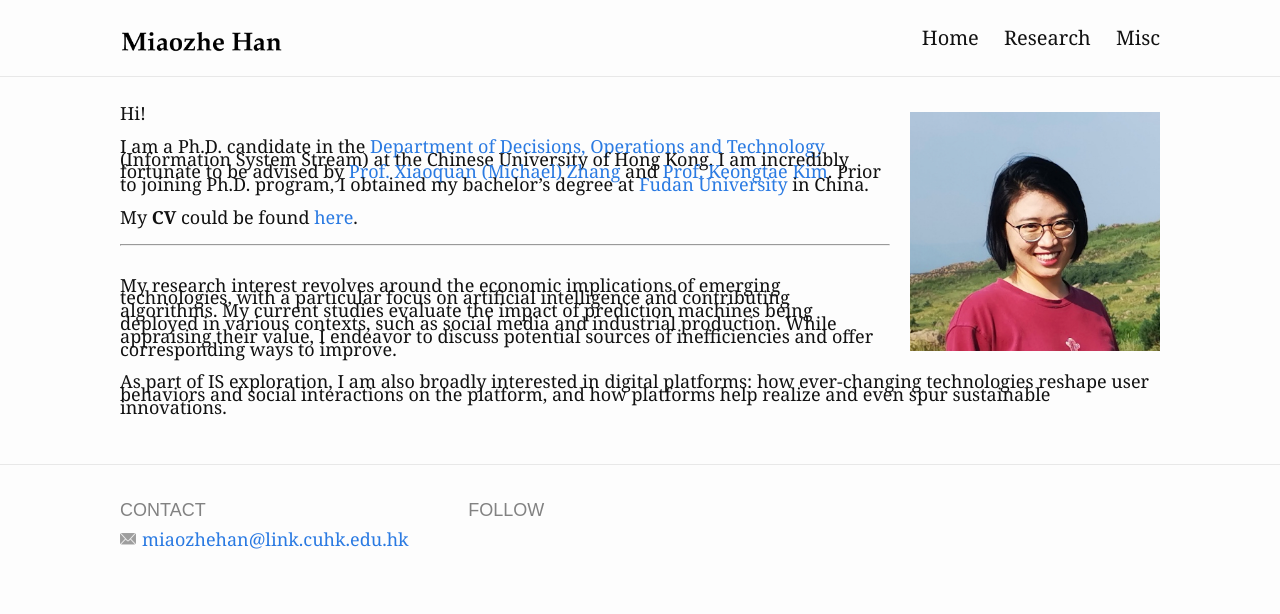
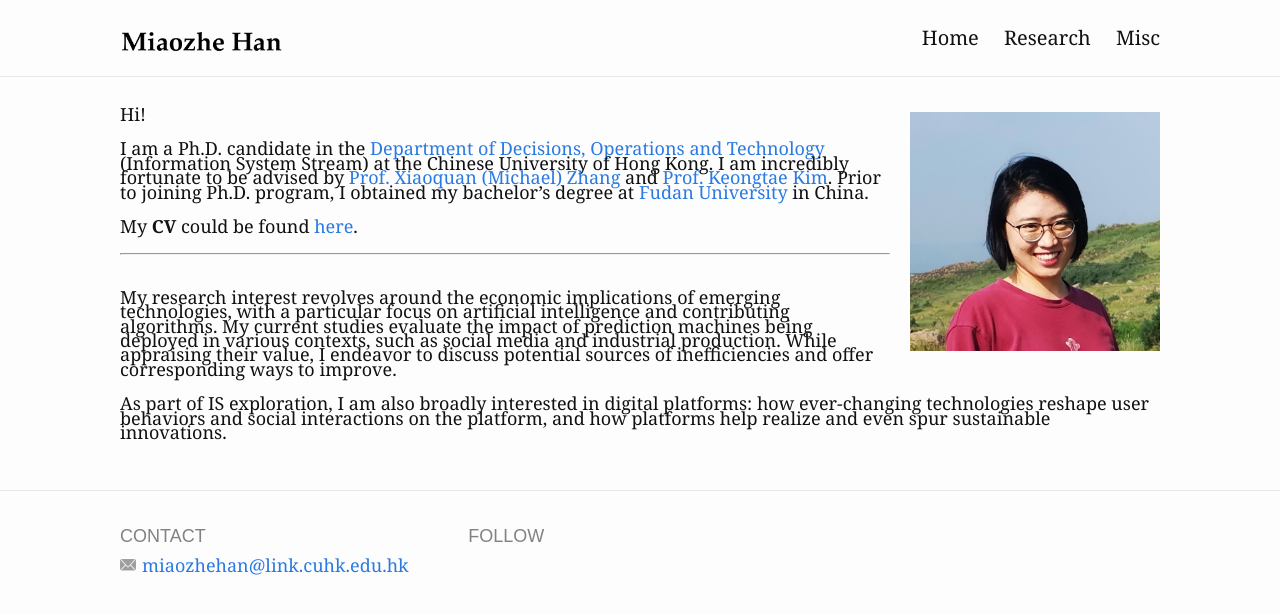
Before and after one commit to miaozhehan99/miaozhehan99.github.io, a Jekyll site: the page built from index.md, in a window 1280 px wide. Shown: the top 614 px of the page. Built offline with Jekyll 4.4.1, drawn with Linux system fonts in a browser that asks for light colours.

Commit message:
Update _base.scss

```diff
--- a/_sass/_base.scss
+++ b/_sass/_base.scss
@@ -29,7 +29,7 @@ body {
   font-family: $base-font-family;
   font-size: $base-font-size;
   // line-height: $base-line-height;
-  line-height: 80%;
+  line-height: 90%;
   font-weight: 300;
   color: $text-color;
   background-color: $background-color;
```
